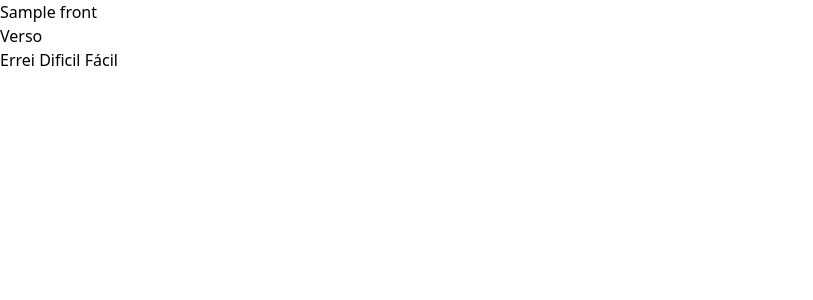
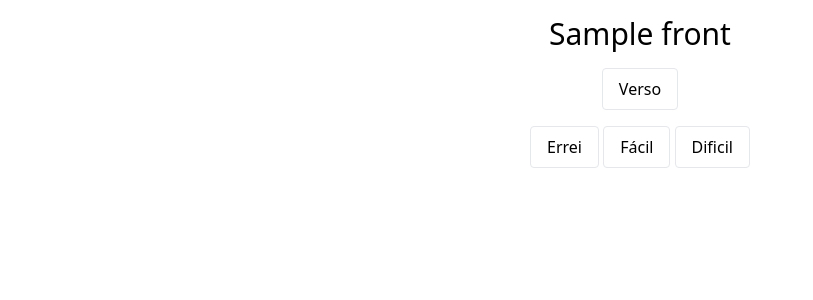
Before and after one commit to italoEng/boss_deck, a Flask app: template templates/cards.html in a window 1280 px wide. Shown: the top 300 px of the page, without its empty margins (0-813 px from the left). Run offline with Flask 3, Linux system fonts and the light colour scheme; the template is opened without the code that fills it: most values are stand-ins (such as "Sample title", 1, 10 or a date in 2020); some libraries are stand-ins or nearby versions.

Commit message:
cards style

```diff
--- a/static/cards.js
+++ b/static/cards.js
@@ -1,3 +1,4 @@
 function revelar() {
     document.getElementById("verso").style.display = "block";
+    document.getElementById("btn-revelar").style.display = "none";
 }
--- a/templates/cards.html
+++ b/templates/cards.html
@@ -10,22 +10,26 @@
     <script src="/static/cards.js"></script>
 
     {% if cards %}
-        <p>{{ cards[0]["front"] }}</p>
+        <p class="text-center text-3xl mt-4">{{ cards[0]["front"] }}</p>
 
         <div id="verso" style="display:none">
-            <p>{{ cards[0]["back"] }}</p>
+            <p class="text-center text-xl m-4">{{ cards[0]["back"] }}</p>
         </div>
 
-        <button onclick="revelar()">Verso</button>
+        <div class="flex justify-center m-4">
+            <button id="btn-revelar" onclick="revelar()" class="border px-4 py-2 rounded">Verso</button>
+        </div>
 
-        <form action="/deck/{{ deck_id }}/cards/{{ cards[0]['id'] }}" method="POST">
-            <button type="submit" name="quality" value="0">Errei</button>
-            <button type="submit" name="quality" value="3">Dificil</button>
-            <button type="submit" name="quality" value="5">Fácil</button>
-        </form>
+        <div class="flex justify-center m-4">
+            <form action="/deck/{{ deck_id }}/cards/{{ cards[0]['id'] }}" method="POST">
+                <button class="border px-4 py-2 rounded" type="submit" name="quality" value="0">Errei</button>
+                <button class="border px-4 py-2 rounded" type="submit" name="quality" value="5">Fácil</button>
+                <button class="border px-4 py-2 rounded" type="submit" name="quality" value="3">Dificil</button>
+            </form>
+        </div>
 
     {% else %}
-        <p>Nenhum card para revisar hoje!</p>
+        <p class="text-center text-green-500">Nenhum card para revisar hoje!</p>
         <a href="/">Menu</a>
     {% endif %}
 </body>
```
Also changed, not shown: templates/decks.html (+5 -2 lines), boss_deck.db.
